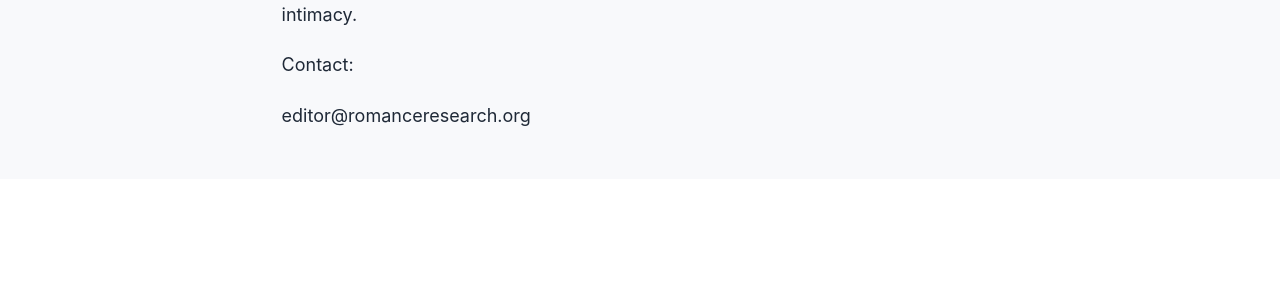
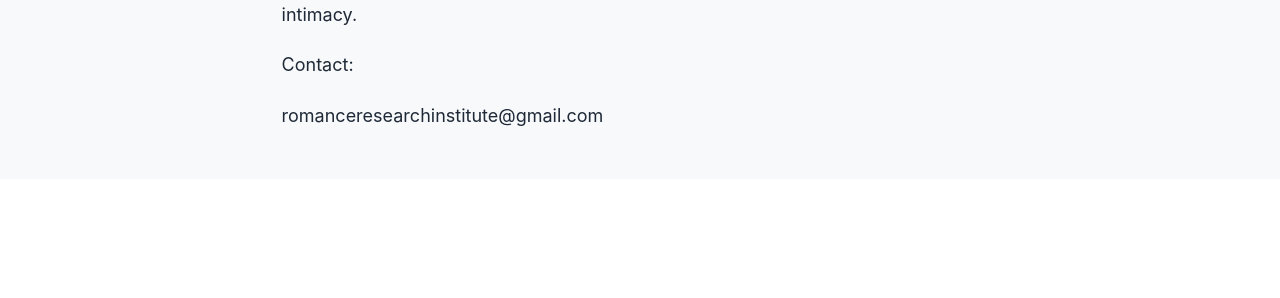
Before and after one commit to romanceresearch/romanceresearch.github.io, a Jekyll site: the page built from _pages/submit.md, in a window 1280 px wide. Shown: the part 378-676 px from the top of the page. Built offline with Jekyll 4.4.1, drawn with Linux system fonts in a browser that asks for light colours; a script bundle is joined from its source files by our own code; library files that are not in the unit come from our copies.

Commit message:
Update submit.md

```diff
--- a/_pages/submit.md
+++ b/_pages/submit.md
@@ -17,4 +17,4 @@ Topics may include attraction, relationships, dating culture, emotional dynamics
 
 Contact:
 
-editor@romanceresearch.org
+romanceresearchinstitute@gmail.com
```
